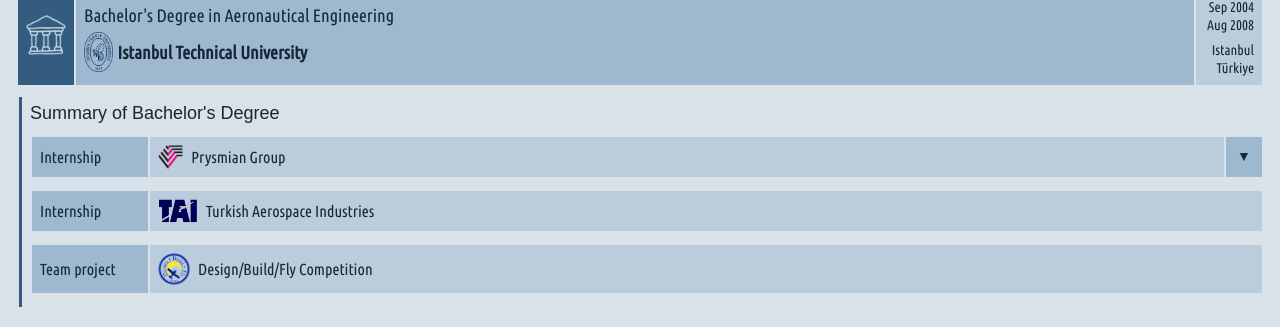
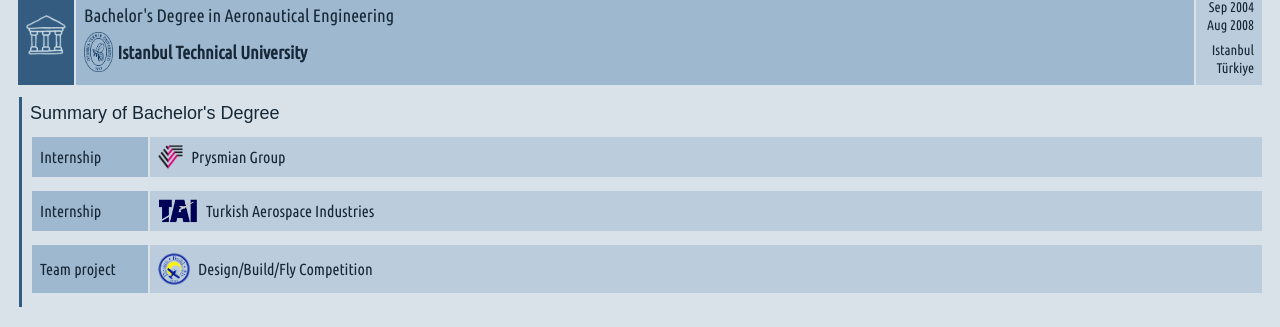
Before and after one commit to acrossfields/idilsezer, a Jekyll site: the page built from en/background-eng.md, in a window 1280 px wide. Shown: the part 177-504 px from the top of the page. Built offline with Jekyll 4.4.1, drawn with Linux system fonts in a browser that asks for light colours; some web fonts are replaced.

Commit message:
Update background-eng.md

```diff
--- a/en/background-eng.md
+++ b/en/background-eng.md
@@ -30,6 +30,7 @@ permalink: /en/background/engineering/
 
 <div class="bg-indented">
   <p style="margin-top: 0; margin-bottom: 10px; color: #162736;">Summary of Bachelor's Degree</p>
+
   <table class="table-bgsub" style="color: #162736;">
     <tr>
       <td style="background-color: #9eb8cf;">
@@ -40,14 +41,6 @@ permalink: /en/background/engineering/
           <img src="{{ '/assets/images/prysmian.png' | relative_url }}" alt="Prysmian" style="height: 24px;">
           <span>Prysmian Group</span>
         </div>
-      </td>
-      <td style="background-color: #9eb8cf;"></td>
-    </tr>
-    <tr class="table-bgsub-details">
-      <td colspan="3" style="background-color: #e6eef4;">
-        <p>
-          [Details of the internship]
-        </p>
       </td>
     </tr>
   </table>
```
